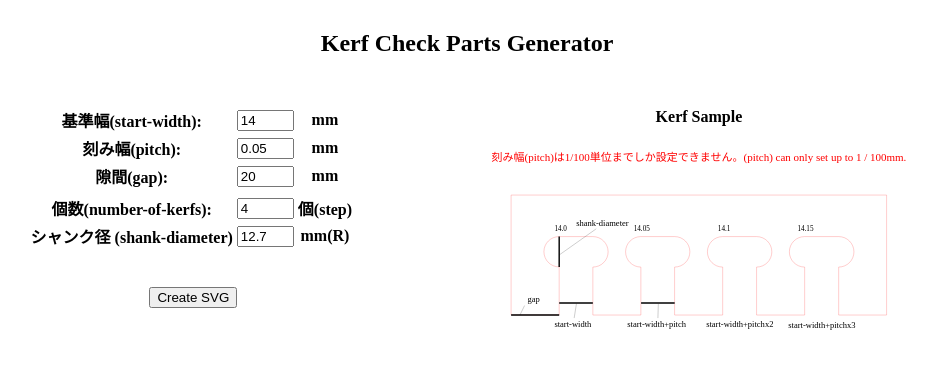
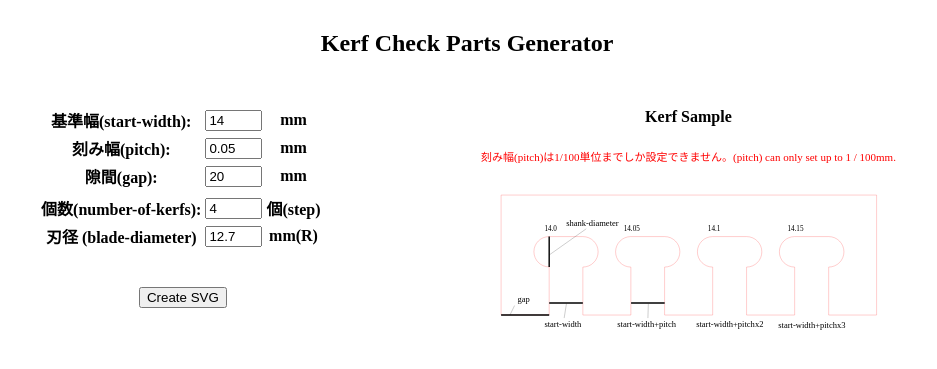
Before and after one commit to ATSU3/kerf-generator, a Flask app: page / in a window 1280 px wide. Shown: the top 369 px of the page, without its empty margins (173-1110 px from the left). Run offline with Flask 2, Linux system fonts and the light colour scheme; lists and menus that the app fills with data are empty.

Commit message:
fixed name

```diff
--- a/templates/app.html
+++ b/templates/app.html
@@ -42,7 +42,7 @@
                     <th></th>
                 </tr>
                 <tr>
-                    <th>シャンク径 (shank-diameter)</th>
+                    <th>刃径 (blade-diameter)</th>
                     <th><input type="text" name="form_tbone" size="4" value="12.7"></th>
                     <th>mm(R)</th>
                     <th></th>
```
